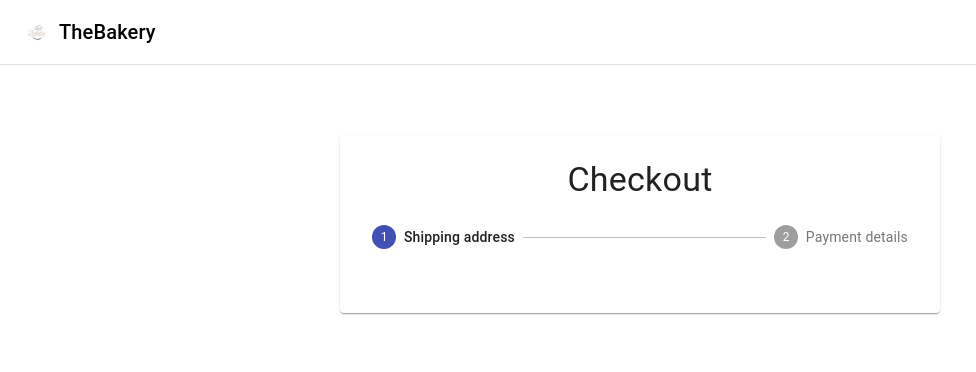
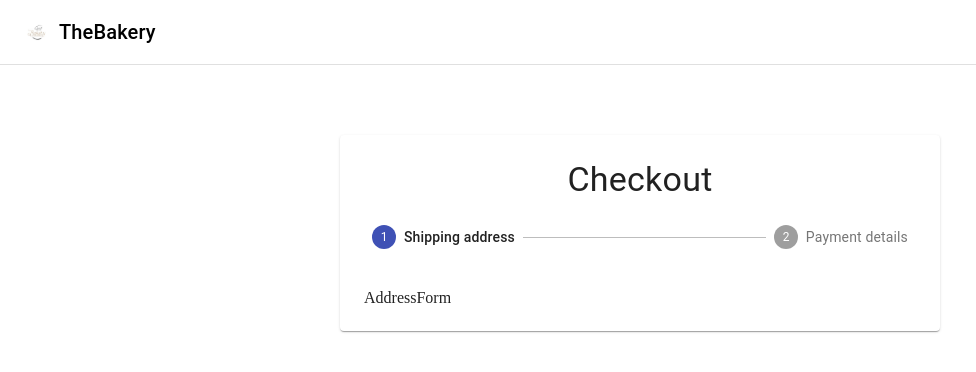
Before and after one commit to chelletuerk/new-bakery, a React (Create React App) app: page /checkout in a window 1280 px wide. Shown: the top 372 px of the page, without its empty margins (0-976 px from the left). Built offline with nearby package versions, Linux system fonts and the light colour scheme; no server answers.

Commit message:
add address form and payment form

```diff
--- /dev/null
+++ b/src/components/CheckoutForm/AddressForm.jsx
@@ -0,0 +1,11 @@
+import React from 'react'
+
+const AddressForm = () => {
+  return (
+    <div>
+      AddressForm
+    </div>
+  )
+}
+
+export default AddressForm
--- a/src/components/CheckoutForm/Checkout/Checkout.jsx
+++ b/src/components/CheckoutForm/Checkout/Checkout.jsx
@@ -2,11 +2,24 @@
 import { Paper, Stepper, Step, StepLabel, Typography, CircularProgress, Divider, Button } from '@material-ui/core'
 
 import useStyles from './styles'
+import AddressForm from '../AddressForm'
+import PaymentForm from '../PaymentForm'
+
 const steps = ['Shipping address', 'Payment details']
 
 const Checkout = () => {
   const [activeStep, setActiveStep] = useState(0)
   const classes = useStyles()
+
+  const Confirmation = () => (
+    <div>
+      Confirmation
+    </div>
+  )
+
+  const Form = () => activeStep === 0
+  ? <AddressForm />
+  : <PaymentForm />
 
   return (
     <>
@@ -21,6 +34,7 @@
               </Step>
             ))}
           </Stepper>
+          {activeStep === steps.length ? <Confirmation /> : <Form />}
         </Paper>
       </main>
     </>
--- /dev/null
+++ b/src/components/CheckoutForm/PaymentForm.jsx
@@ -0,0 +1,11 @@
+import React from 'react'
+
+const PaymentForm = () => {
+  return (
+    <div>
+      PaymentForm
+    </div>
+  )
+}
+
+export default PaymentForm
```
